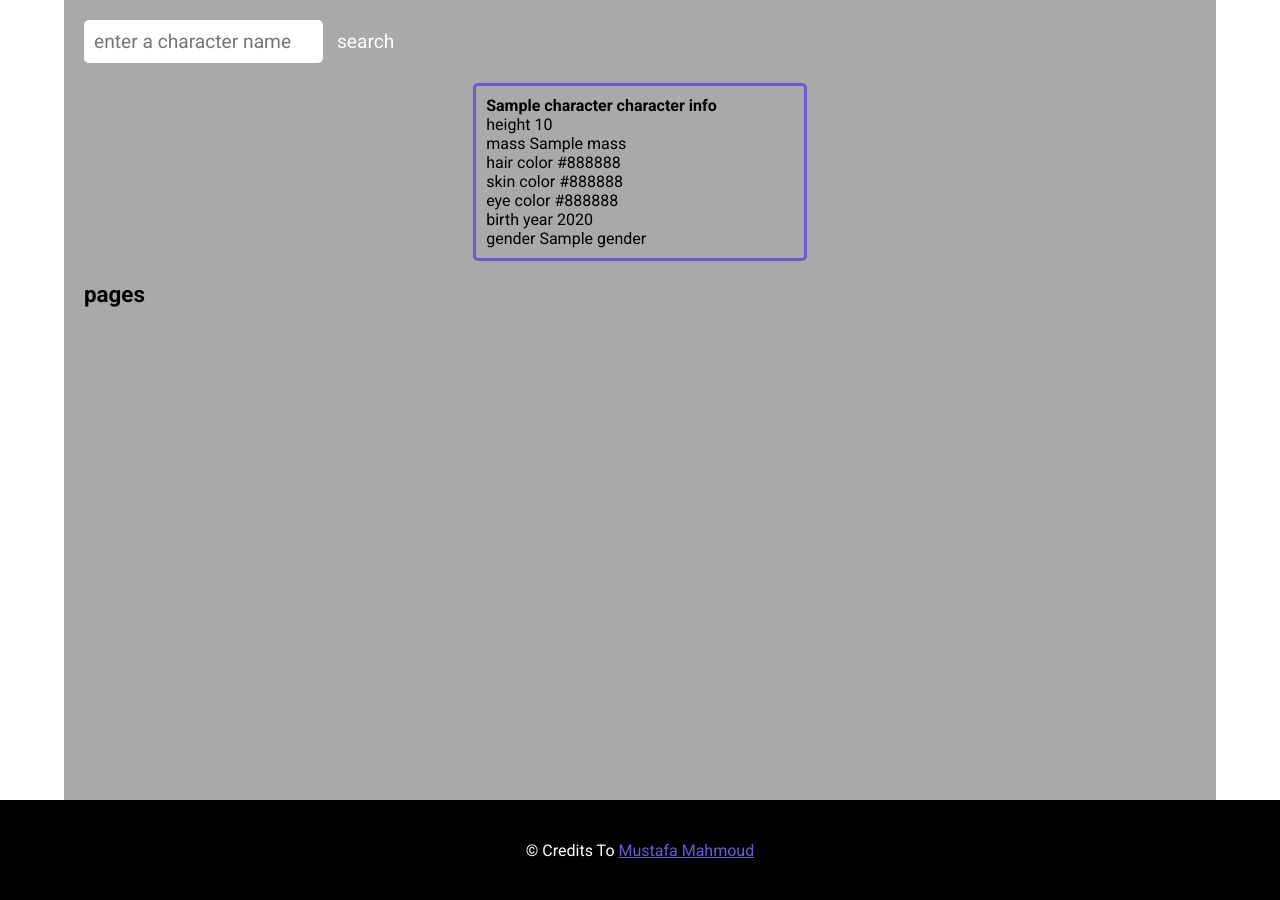
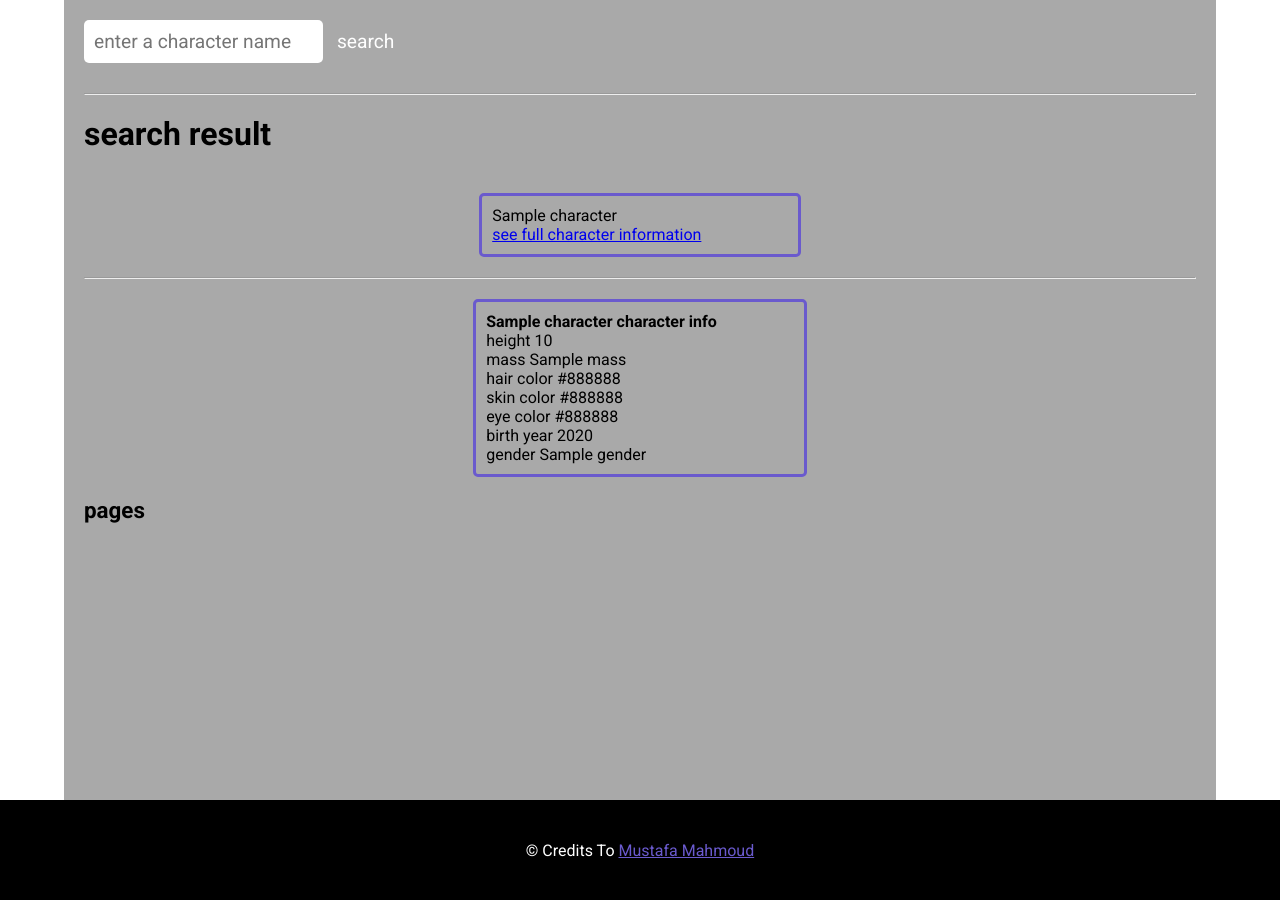
Before and after one commit to mostafa-1224/starwars, a Flask app: template templates/index.html in a window 1280 px wide. Shown: the part 800-1700 px from the top of the page. Run offline with Flask 2, Linux system fonts and the light colour scheme; the template is opened without the code that fills it: most values are stand-ins (such as "Sample title", 1, 10 or a date in 2020).

Commit message:
enhancing search functionality

```diff
--- a/app.py
+++ b/app.py
@@ -30,37 +30,53 @@
     return render_template("index.html", pages=int(pages), characters = data["results"])
 
 
-@app.route('/getData', methods=['POST'])
-def getData():
-    if request.method == 'POST':
+@app.route('/matched-characters', methods=['POST'])
+def getMatchedCharacters():
+        request_url = "https://swapi.dev/api/people?page=1"
+        data = get_request(request_url)
+        pages = math.ceil(data["count"] / 10 + (data['count']%10 != 0))
         char = request.form["character"].lower()
         request_url = "https://swapi.dev/api/people?search="+char
+        search_data = get_request(request_url)
+        matched_characters = search_data['results']
+
+        if matched_characters == []:
+            warning = "there is no character with this name."
+            return render_template("index.html", warning = warning, pages=int(pages), characters = data["results"])
+        else:
+            return render_template(
+            "index.html",
+            matched_characters = matched_characters, pages=int(pages), characters = data["results"]
+            )
+
+@app.route('/character-info/<string:name>')
+def getCharacterData(name):
+        request_url = "https://swapi.dev/api/people?search="+name
         species = None
         filmList = None
         homeWorld = None
-        fullCharactersInfo = []
         data = get_request(request_url)
-        characters = data['results']
+        character=data["results"][0]
+        print("from test", character)
         t3 = time()
-        for character in characters:
-            if len(character["species"]) > 0:
-                species = get_request(character["species"][0])
-            filmList = get_films_list(character['films'])
-            homeWorld = get_request(character["homeworld"])
-            fullCharactersInfo.append({"character":character, "filmList":filmList, "species":species, "homeWorld":homeWorld})
-        if characters == []:
+        if len(character["species"]) > 0:
+            species = get_request(character["species"][0])
+        filmList = get_films_list(character['films'])
+        homeWorld = get_request(character["homeworld"])
+        if character == None:
             warning = "there is no character with this name."
             return render_template("characters.html", warning = warning)
         else:
             t4 = time()
             time_elapsed = t4 - t3
-            print('Main Function Time = ', time_elapsed)
+            print('Characters Search Matching Function Time = ', time_elapsed)
             return render_template(
                 "characters.html",
-                fullCharactersInfo = fullCharactersInfo,
+                character = character,
+                homeWorld = homeWorld,
+                species = species,
+                filmList = filmList
             )
-    else :
-        return render_template("index.html")
 
 if __name__ == '__main__':
     app.debug = True
--- a/static/styles/style.css
+++ b/static/styles/style.css
@@ -66,6 +66,18 @@
   font-size: 1.2rem;
   color: black;
 }
+.search-result {
+  margin: 30px 0 0;
+}
+.search-result h1 {
+  margin-top: 20px;
+}
+.matched-characters {
+  padding: 20px;
+  display: flex;
+  flex-wrap: wrap;
+  justify-content: space-around;
+}
 .characters {
   display: flex;
   flex-wrap: wrap;
--- a/templates/index.html
+++ b/templates/index.html
@@ -16,7 +16,7 @@
       <div class="layout"></div>
     </div>
     <div class="container">
-      <form action="/getData" method="POST">
+      <form action="/matched-characters" method="POST">
         <input
           type="text"
           class="search"
@@ -26,6 +26,25 @@
         />
         <input class="btn" type="submit" value="search" />
       </form>
+      {% if warning %}
+      <h2>{{warning}}</h2>
+      {% endif %} {%if matched_characters%}
+      <div class="search-result">
+        <hr />
+        <h1>search result</h1>
+        <div class="matched-characters">
+          {%for character in matched_characters%}
+          <div class="character">
+            <p>{{character["name"]}}</p>
+            <a href="/character-info/{{character['name']}}"
+              >see full character information</a
+            >
+          </div>
+          {%endfor%}
+        </div>
+        <hr />
+      </div>
+      {% endif %}
       <div class="characters">
         {% for character in characters %}
         <div class="character">
```
Also changed, not shown: templates/characters.html (+7 -7 lines).
